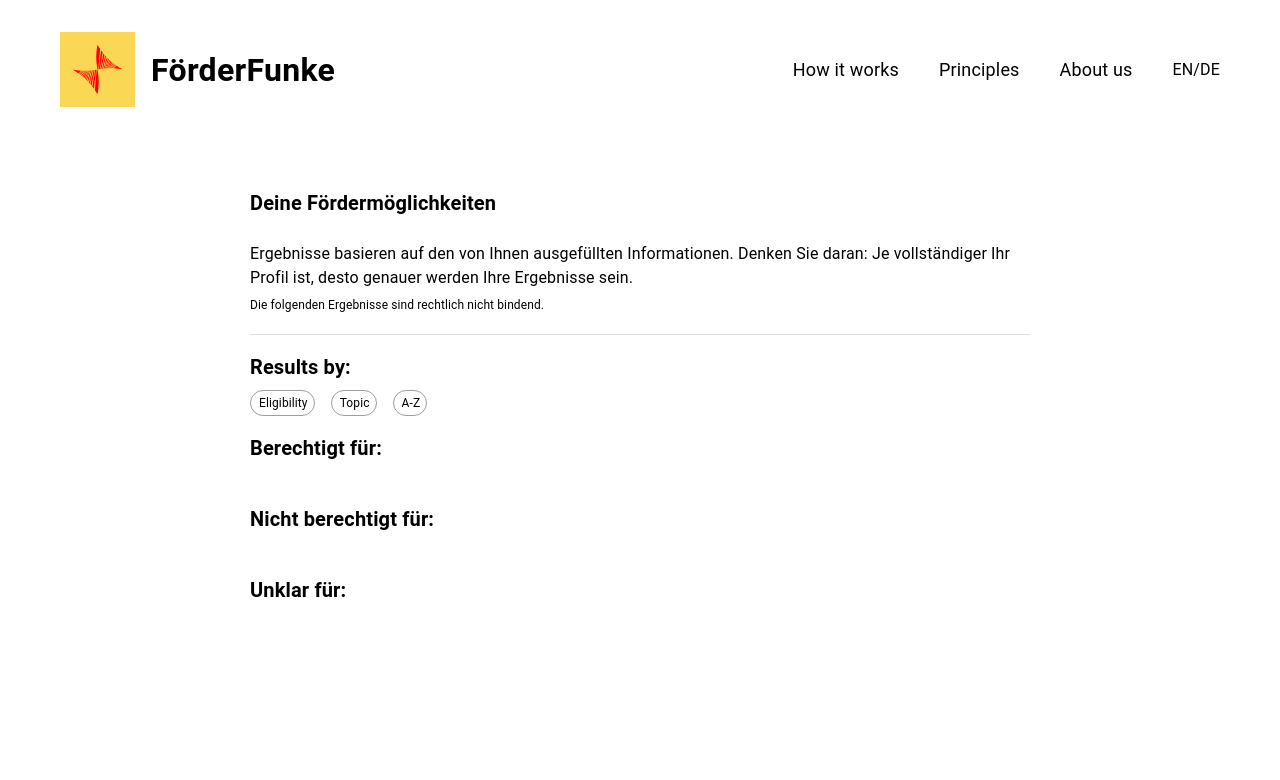
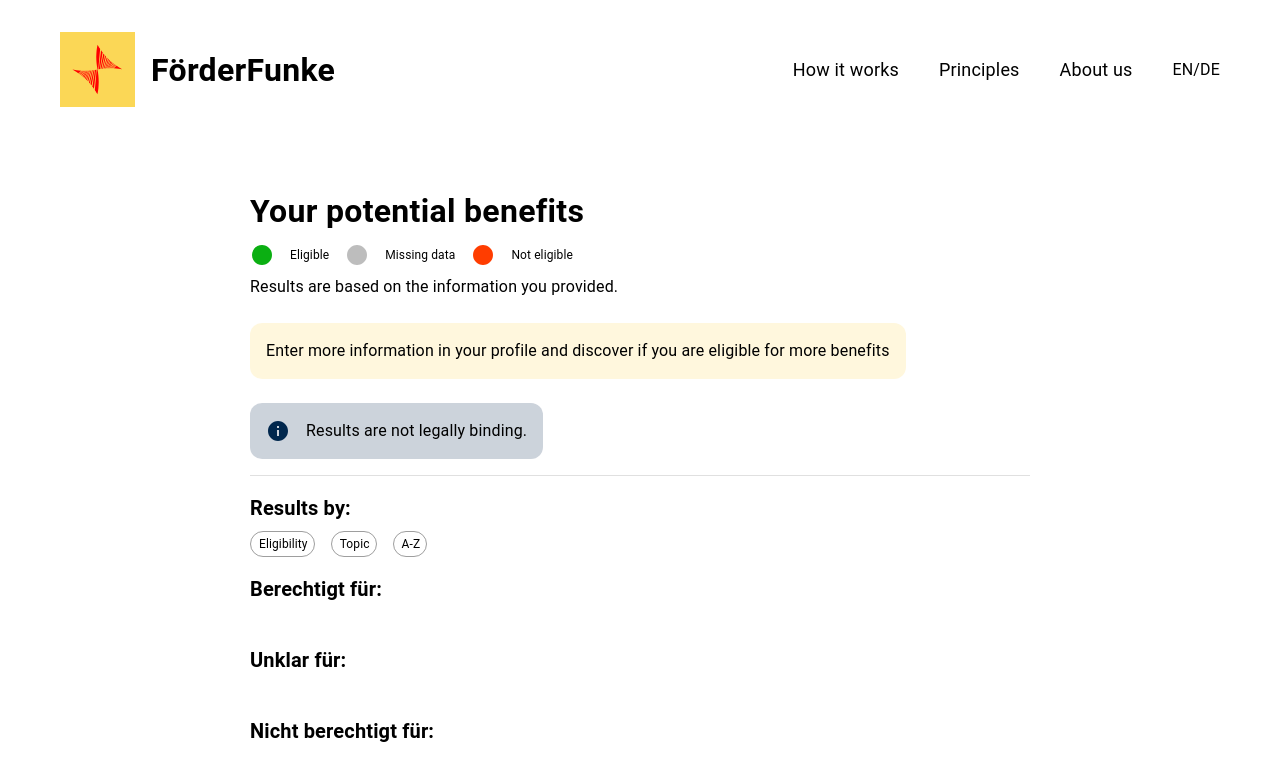
Before and after one commit to Citizen-Knowledge-Graph/foerderfunke-react-app, a React (Create React App) app: page /eligibility-overview in a window 1280 px wide. Shown: the top 780 px of the page. Built offline with nearby package versions, Linux system fonts and the light colour scheme.

Commit message:
implement new eligibility over header

```diff
--- a/src/screens/eligibilty-overview/EligibilityOverviewScreen.js
+++ b/src/screens/eligibilty-overview/EligibilityOverviewScreen.js
@@ -33,8 +33,8 @@ const EligibilityOverviewScreen = () => {
                         <>
                             <EligibilityOverviewFilter/>
                             <EligibilityOverviewList items={eligibilityData.eligible} eligible={'eligible'}/>
+                            <EligibilityOverviewList items={eligibilityData.missingData} eligible={'indeterminate'}/>
                             <EligibilityOverviewList items={eligibilityData.nonEligible} eligible={'non-eligible'}/>
-                            <EligibilityOverviewList items={eligibilityData.missingData} eligible={'indeterminate'}/>
                         </>
                     ) : null
                 }
--- a/src/screens/eligibilty-overview/components/EligibilityOverviewHeader.js
+++ b/src/screens/eligibilty-overview/components/EligibilityOverviewHeader.js
@@ -1,30 +1,64 @@
 import React from 'react';
-import {Card, CardContent, Typography} from '@mui/material';
+import {Typography} from '@mui/material';
 import VStack from "../../../components/VStack";
 import HStack from "../../../components/HStack";
-import {yellow, blue} from "@mui/material/colors";
+import CircleIcon from '@mui/icons-material/Circle';
+import InfoIcon from '@mui/icons-material/Info';
+import globalStyles from "../../../styles/styles";
 
 const EligibilityOverviewScreen = () => {
     return (
-        <VStack gap={0} alignItems={'center'} sx={{width: '100%'}}>
-            <HStack justifyContent={'center'} sx={{width: '100%'}}>
-                <VStack>
-                    <Typography variant="h6" gutterBottom sx={styles.titleText}>
-                        Deine Fördermöglichkeiten
+        <VStack gap={0} alignItems={'flex-start'}>
+            <VStack gap={3}>
+                <VStack gap={1}>
+                    <Typography sx={styles.titleText}>
+                        Your potential benefits
                     </Typography>
-                    <Typography variant="body1" gutterBottom>
-                        Ergebnisse basieren auf den von Ihnen ausgefüllten Informationen. Denken Sie daran:
-                        Je vollständiger Ihr Profil ist, desto genauer werden Ihre Ergebnisse sein.
+                    <HStack justifyContent={'flex-start'}>
+                        <HStack justifyContent={'flex-start'} alignItems={'center'}>
+                            <CircleIcon sx={{color: globalStyles.secondaryColor}}/>
+                            <Typography sx={styles.circleText}>
+                                Eligible
+                            </Typography>
+                        </HStack>
+                        <HStack justifyContent={'flex-start'} alignItems={'center'}>
+                            <CircleIcon sx={{color: globalStyles.colorLightGrey}}/>
+                            <Typography sx={styles.circleText}>
+                                Missing data
+                            </Typography>
+                        </HStack>
+                        <HStack justifyContent={'flex-start'} alignItems={'center'}>
+                            <CircleIcon sx={{color: globalStyles.colorRed}}/>
+                            <Typography sx={styles.circleText}>
+                                Not eligible
+                            </Typography>
+                        </HStack>
+                    </HStack>
+                    <Typography sx={styles.subTitleCardText}>
+                        Results are based on the information you provided.
                     </Typography>
                 </VStack>
-            </HStack>
-            <HStack justifyContent={'flex-start'} sx={{width: '100%'}}>
                 <VStack>
-                    <Typography variant="body1" gutterBottom sx={styles.subTitleCardText}>
-                        Die folgenden Ergebnisse sind rechtlich nicht bindend.
-                    </Typography>
+                    <HStack justifyContent={'flex-start'}>
+                        <HStack sx={styles.enterInfoBox}>
+                            <Typography>
+                                Enter more information in your profile and discover if you are eligible for more
+                                benefits
+                            </Typography>
+                        </HStack>
+                    </HStack>
                 </VStack>
-            </HStack>
+                <VStack>
+                    <HStack justifyContent={'flex-start'}>
+                        <HStack sx={styles.liableInfoBox}>
+                            <InfoIcon sx={{color: globalStyles.tertiaryColor}}/>
+                            <Typography>
+                                Results are not legally binding.
+                            </Typography>
+                        </HStack>
+                    </HStack>
+                </VStack>
+            </VStack>
         </VStack>
     );
 };
@@ -32,10 +66,24 @@ const EligibilityOverviewScreen = () => {
 const styles = {
     titleText: {
         fontWeight: 'bold',
+        fontSize: '32px',
     },
     subTitleCardText: {
-        fontSize: '12px',
+        fontSize: '16px',
         fontWeight: '400'
+    },
+    circleText: {
+        fontSize: '12px'
+    },
+    enterInfoBox: {
+        padding: '16px',
+        borderRadius: '12px',
+        backgroundColor: globalStyles.primaryColorTransparent,
+    },
+    liableInfoBox: {
+        padding: '16px',
+        borderRadius: '12px',
+        backgroundColor: globalStyles.tertiaryColorTransparent,
     }
 };
 
--- a/src/styles/styles.js
+++ b/src/styles/styles.js
@@ -24,7 +24,11 @@ const globalStyles = {
     colorPineGreenTransparent: 'rgba(28, 78, 79, 0.1)',
     colorDarkGrey: '#333333',
     colorDarkGreyTransparent: 'rgba(51, 51, 51, 0.1)',
-    primaryPadding: '16px'
+    colorLightGrey: '#BDBDBD',
+    colorLightGreyTransparent: 'rgba(189, 189, 189, 0.1)',
+    colorRed: '#FF3D00',
+    colorRedTransparent: 'rgba(255, 61, 0, 0.1)',
+    primaryPadding: '16px',
 }
 
 export default globalStyles;
```
